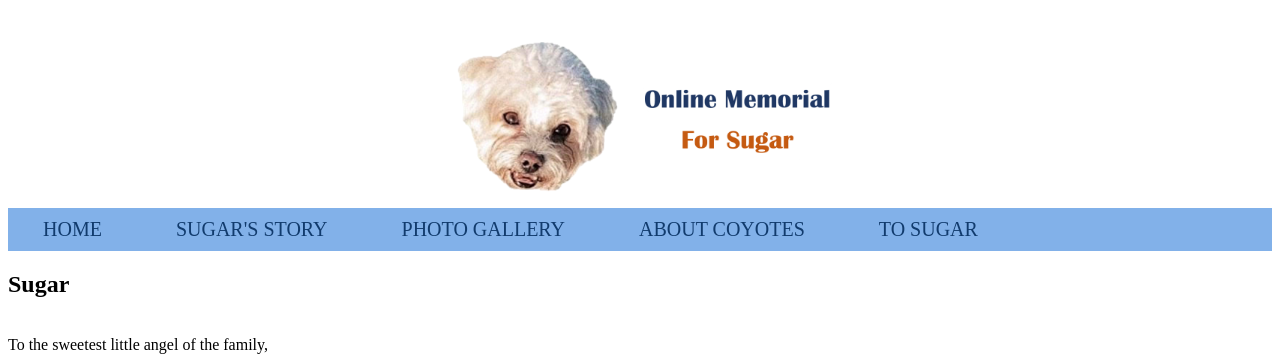
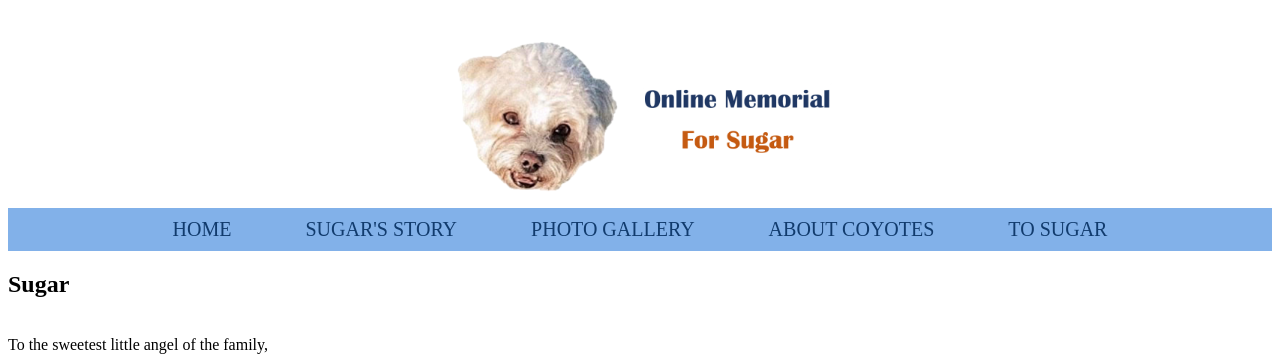
Before and after one commit to Jiaxinliu-cindy/Project-1, a PHP site: page /homepage.html in a window 1280 px wide. Shown: the top 355 px of the page. Run offline with PHP 8.4, Linux system fonts and the light colour scheme.

Commit message:
centered nav bar

```diff
--- a/homepage.html
+++ b/homepage.html
@@ -16,7 +16,7 @@
     <ul>
         <li><a href="homepage.html">Home</a></li>
         <li><a href="sugars-story.html">Sugar's Story</a></li>
-        <li><a href="picturewall.html">Photo Gallery</a></li>
+        <li><a href="photogallery.html">Photo Gallery</a></li>
         <li><a href="aboutcoyotes.html">About Coyotes</a></li>
         <li><a href="tosugar.html">To Sugar</a></li>
     </ul>
--- a/styles/aboutcoyotes.css
+++ b/styles/aboutcoyotes.css
@@ -12,7 +12,7 @@ header ::after{content: '';
 
 nav{
     background-color: #82B1E9;
-
+    text-align: center  ;
 }
 .nav{
 margin: 0 auto;}
--- a/styles/homepage.css
+++ b/styles/homepage.css
@@ -12,7 +12,7 @@ header ::after{content: '';
 
 nav{
     background-color: #82B1E9;
-
+    text-align: center;
 }
 .nav{
 margin: 0 auto;}
--- a/styles/photogallery.css
+++ b/styles/photogallery.css
@@ -12,7 +12,7 @@ header ::after{content: '';
 
 nav{
     background-color: #82B1E9;
-
+    text-align: center;
 }
 .nav{
 margin: 0 auto;}
--- a/styles/sugarstory.css
+++ b/styles/sugarstory.css
@@ -12,7 +12,7 @@ header ::after{content: '';
 
 nav{
     background-color: #82B1E9;
-
+    text-align: center;
 }
 .nav{
 margin: 0 auto;}
--- a/styles/tosugar.css
+++ b/styles/tosugar.css
@@ -12,7 +12,7 @@ header ::after{content: '';
 
 nav{
     background-color: #82B1E9;
-
+    text-align: center;
 }
 .nav{
 margin: 0 auto;}
```
